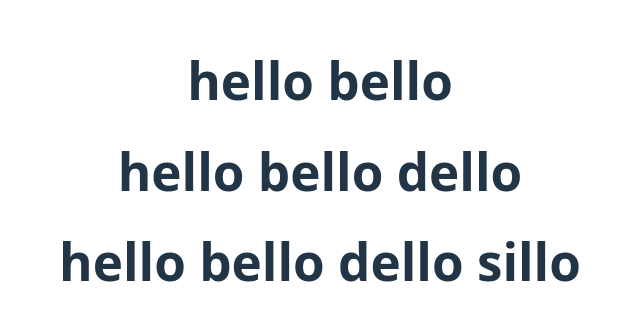
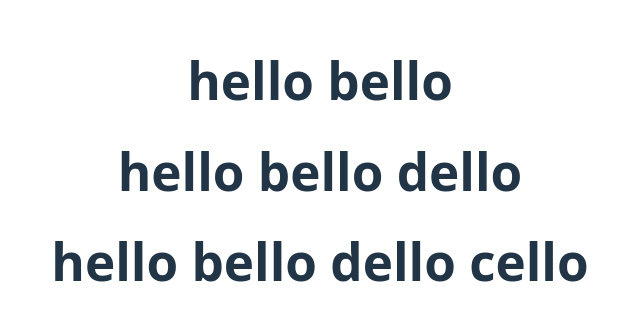
Before and after one commit to neovatech/neovatechLanding, a React (Vite) app: page / in a window 1280 px wide. Shown: the part 229-550 px from the top of the page, without its empty margins (320-960 px from the left). Built offline with nearby package versions, Linux system fonts and the light colour scheme.

Commit message:
Please enter the commit message for your changes. Lines starting with '#' will be ignored, and an empty message aborts the commit.
On branch main
Your branch is up to date with 'origin/main'.

Changes to be committed:
	modified:   src/App.jsx

```diff
--- a/src/App.jsx
+++ b/src/App.jsx
@@ -10,7 +10,7 @@ function App() {
     <>
       <h1>hello bello</h1>
       <h1>hello bello dello</h1>
-      <h1>hello bello dello sillo</h1>
+      <h1>hello bello dello cello</h1>
     </>
   );
 }
```
